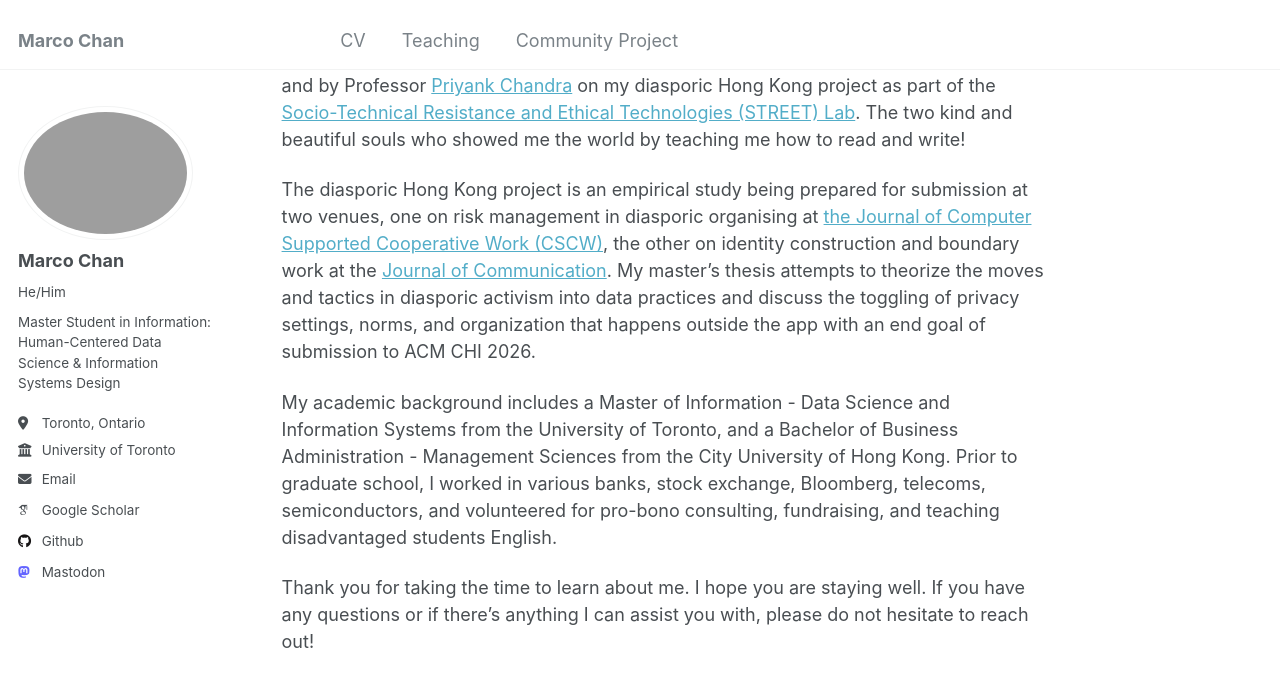
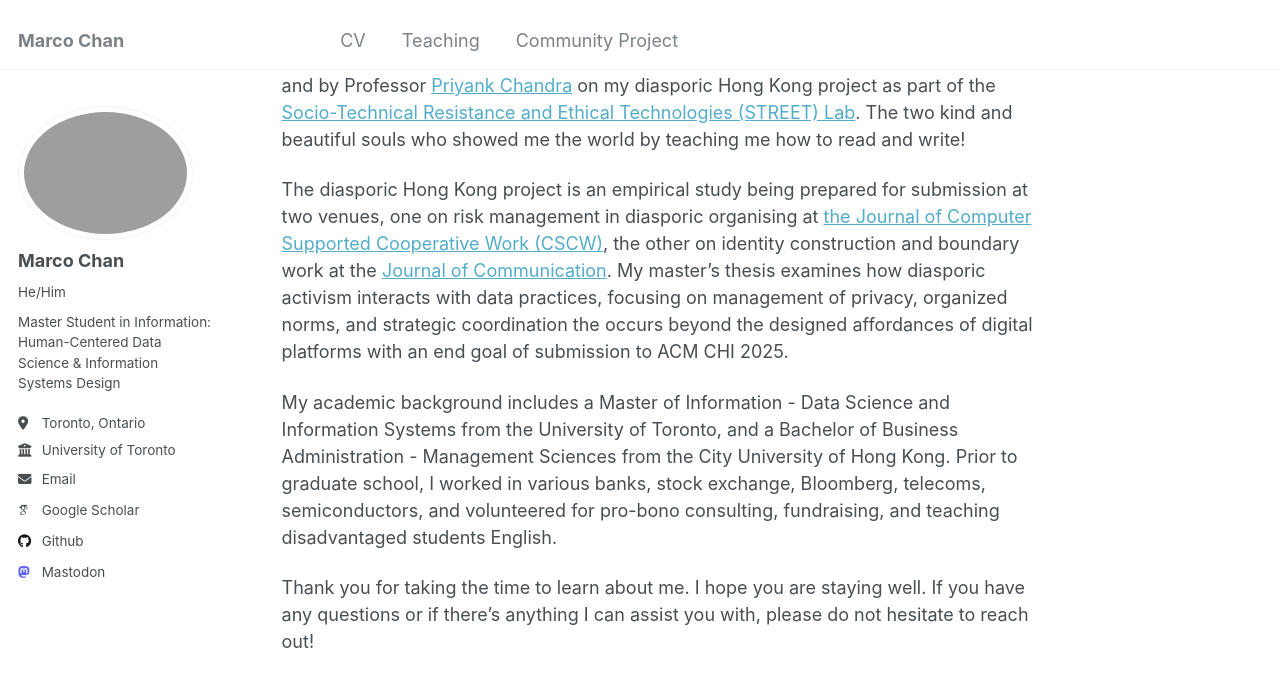
Before and after one commit to Marco-ProspectivePhD/home, a Jekyll site: the page built from _pages/about.md, in a window 1280 px wide and 900 px high, scrolled down 393 px. Shown: the top 687 px of the window. Built offline with Jekyll 4.4.1, drawn with Linux system fonts in a browser that asks for light colours; some web fonts are replaced.

Commit message:
Update about.md

```diff
--- a/_pages/about.md
+++ b/_pages/about.md
@@ -13,7 +13,7 @@ I have a broad research interest on technologies that strengthen our backsliding
 
 I am very fortunate to be advised by Professor [Vera Khovanskaya](https://verakhovanskaya.github.io/) on my master's thesis and by Professor [Priyank Chandra](https://www.priyankc.com/) on my diasporic Hong Kong project as part of the [Socio-Technical Resistance and Ethical Technologies (STREET) Lab](https://www.streetlab.tech/). The two kind and beautiful souls who showed me the world by teaching me how to read and write!
 
-The diasporic Hong Kong project is an empirical study being prepared for submission at two venues, one on risk management in diasporic organising at [the Journal of Computer Supported Cooperative Work (CSCW)](https://link.springer.com/journal/10606), the other on identity construction and boundary work at the [Journal of Communication](https://academic.oup.com/JOC?login=true). My master's thesis attempts to theorize the moves and tactics in diasporic activism into data practices and discuss the toggling of privacy settings, norms, and organization that happens outside the app with an end goal of submission to ACM CHI 2026.
+The diasporic Hong Kong project is an empirical study being prepared for submission at two venues, one on risk management in diasporic organising at [the Journal of Computer Supported Cooperative Work (CSCW)](https://link.springer.com/journal/10606), the other on identity construction and boundary work at the [Journal of Communication](https://academic.oup.com/JOC?login=true). My master's thesis examines how diasporic activism interacts with data practices, focusing on management of privacy, organized norms, and strategic coordination the occurs beyond the designed affordances of digital platforms with an end goal of submission to ACM CHI 2025.
 
 My academic background includes a Master of Information - Data Science and Information Systems from the University of Toronto, and a Bachelor of Business Administration - Management Sciences from the City University of Hong Kong. Prior to graduate school, I worked in various banks, stock exchange, Bloomberg, telecoms, semiconductors, and volunteered for pro-bono consulting, fundraising, and teaching disadvantaged students English.
 
```
